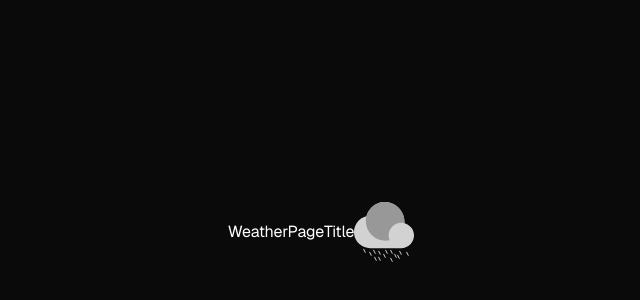
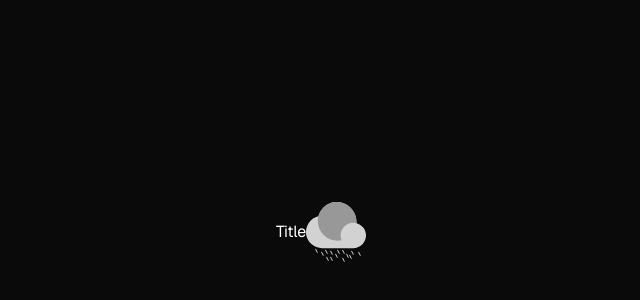
Before and after one commit to Amarprasad33/craft, a Next.js app: page /weather in a window 1280 px wide. Shown: the part 168-468 px from the top of the page, without its empty margins (319-959 px from the left). Built offline with nearby package versions, Linux system fonts and the light colour scheme.

Commit message:
Weather-clueless

```diff
--- a/src/app/(animated-icons)/weather/page.tsx
+++ b/src/app/(animated-icons)/weather/page.tsx
@@ -1,10 +1,8 @@
-
+import {motion} from 'motion/react'
 
 export default function WeatherPage() {
     return (
-
         <div className="w-full min-h-screen flex justify-center items-center">
-            WeatherPage
             <div>Title</div>
             <WeatherIcon />
         </div>
@@ -14,7 +12,7 @@ export default function WeatherPage() {
 
 const WeatherIcon = () => {
     return (
-        <svg width="60" height="60" viewBox="0 0 60 60" fill="none" xmlns="http://www.w3.org/2000/svg">
+        <motion.svg width="60" height="60" viewBox="0 0 60 60" fill="none" xmlns="http://www.w3.org/2000/svg">
             <path fill-rule="evenodd" clip-rule="evenodd" d="M30.8289 2.35046e-05C35.9567 2.35046e-05 40.9069 2.03662 44.5901 5.66212C48.2663 9.27098 50.3783 14.1791 50.4714 19.3298L50.5014 21.1784C53.4894 21.9553 56.0918 23.7946 57.8213 26.352C59.5509 28.9094 60.289 32.0096 59.8975 35.072C59.5061 38.1344 58.0118 40.9491 55.6946 42.9892C53.3773 45.0293 50.396 46.1549 47.3086 46.1553H16.1538C12.1971 46.1551 8.37798 44.7028 5.42091 42.0738C2.46383 39.4448 0.574465 35.822 0.111163 31.8925C-0.35214 27.9629 0.642847 24 2.9074 20.7554C5.17196 17.5107 8.54858 15.21 12.3968 14.2897C13.2207 11.034 14.8962 8.05628 17.2512 5.66212C19.0257 3.86494 21.14 2.43879 23.4711 1.46671C25.8021 0.494628 28.3033 -0.00394489 30.8289 2.35046e-05Z" fill="#D2D2D2" />
             <path d="M30.8305 2.53498e-05C28.3047 -0.00409619 25.8033 0.494401 23.472 1.46648C21.1408 2.43857 19.0263 3.8648 17.2516 5.66212C15.4832 7.46562 14.0914 9.60298 13.1571 11.9497C12.2229 14.2964 11.7649 16.8056 11.8099 19.331C11.9024 24.4825 14.0145 29.3916 17.6912 33.001C21.3587 36.6193 26.3005 38.6527 31.4524 38.6631C32.8405 38.6631 34.2102 38.5131 35.5429 38.2246C34.608 35.914 34.3742 33.3792 34.8706 30.9365C35.367 28.4938 36.5716 26.2513 38.3342 24.4888C39.8875 22.9356 41.8173 21.8121 43.9349 21.2282C46.0525 20.6443 48.2855 20.62 50.4153 21.1576C50.463 20.5522 50.4822 19.9437 50.473 19.3321C50.3799 14.1809 48.2674 9.27223 44.5905 5.66327C40.9235 2.0448 35.9822 0.0110857 30.8305 2.53498e-05Z" fill="#989898" />
             <line x1="45.6708" y1="49.2236" x2="47.2236" y2="52.3292" stroke="#CFCFCF" stroke-linecap="round" />
@@ -31,7 +29,7 @@ const WeatherIcon = () => {
             <line x1="24.6708" y1="49.2236" x2="26.2236" y2="52.3292" stroke="#CFCFCF" stroke-linecap="round" />
             <line x1="24.6708" y1="55.2236" x2="26.2236" y2="58.3292" stroke="#CFCFCF" stroke-linecap="round" />
             <line x1="15.6708" y1="50.2236" x2="17.2236" y2="53.3292" stroke="#CFCFCF" stroke-linecap="round" />
-        </svg>
+        </motion.svg>
 
     )
 }
```
